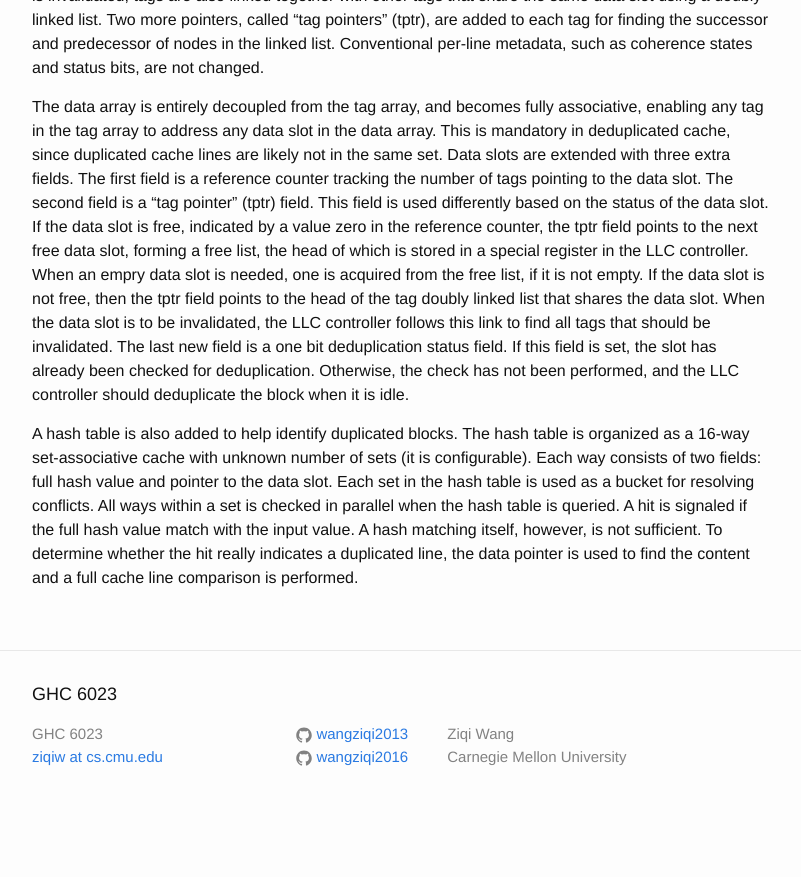
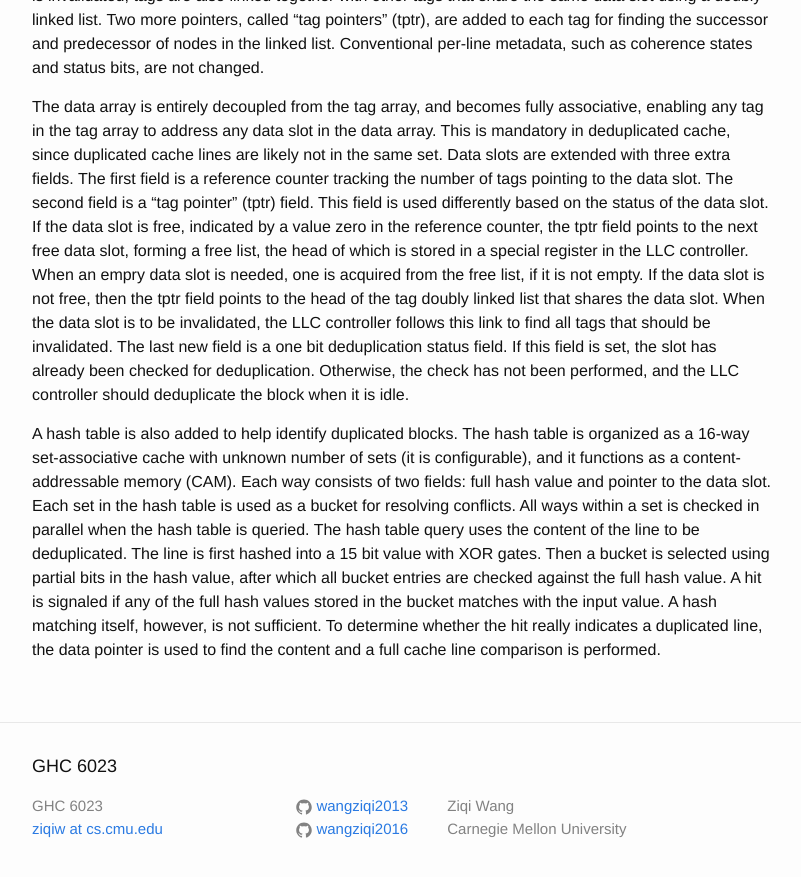
Before and after one commit to wangziqi2013/wangziqi2013.github.io, a Jekyll site: the page built from _posts/2020-06-24-llc-dedup.markdown, in a window 1280 px wide and 900 px high, scrolled down 1222 px. Shown: the top 877 px of the window, without its empty margins (238-1039 px from the left). Built offline with Jekyll 4.4.1, drawn with Linux system fonts in a browser that asks for light colours; before the commit the page ends 2050 px from its top, so only the background shows below that.

Commit message:
Adding hash query

```diff
--- a/_posts/2020-06-24-llc-dedup.markdown
+++ b/_posts/2020-06-24-llc-dedup.markdown
@@ -63,8 +63,11 @@ deduplication. Otherwise, the check has not been performed, and the LLC controll
 is idle.
 
 A hash table is also added to help identify duplicated blocks. The hash table is organized as a 16-way set-associative
-cache with unknown number of sets (it is configurable). Each way consists of two fields: full hash value and pointer to the
-data slot. Each set in the hash table is used as a bucket for resolving conflicts. All ways within a set is checked
-in parallel when the hash table is queried. A hit is signaled if the full hash value match with the input value.
-A hash matching itself, however, is not sufficient. To determine whether the hit really indicates a duplicated line, the
-data pointer is used to find the content and a full cache line comparison is performed.
+cache with unknown number of sets (it is configurable), and it functions as a content-addressable memory (CAM).
+Each way consists of two fields: full hash value and pointer to the data slot. Each set in the hash table is used as a
+bucket for resolving conflicts. All ways within a set is checked in parallel when the hash table is queried.
+The hash table query uses the content of the line to be deduplicated. The line is first hashed into a 15 bit value with
+XOR gates. Then a bucket is selected using partial bits in the hash value, after which all bucket entries are checked
+against the full hash value. A hit is signaled if any of the full hash values stored in the bucket matches with the input
+value. A hash matching itself, however, is not sufficient. To determine whether the hit really indicates a duplicated
+line, the data pointer is used to find the content and a full cache line comparison is performed.
```
